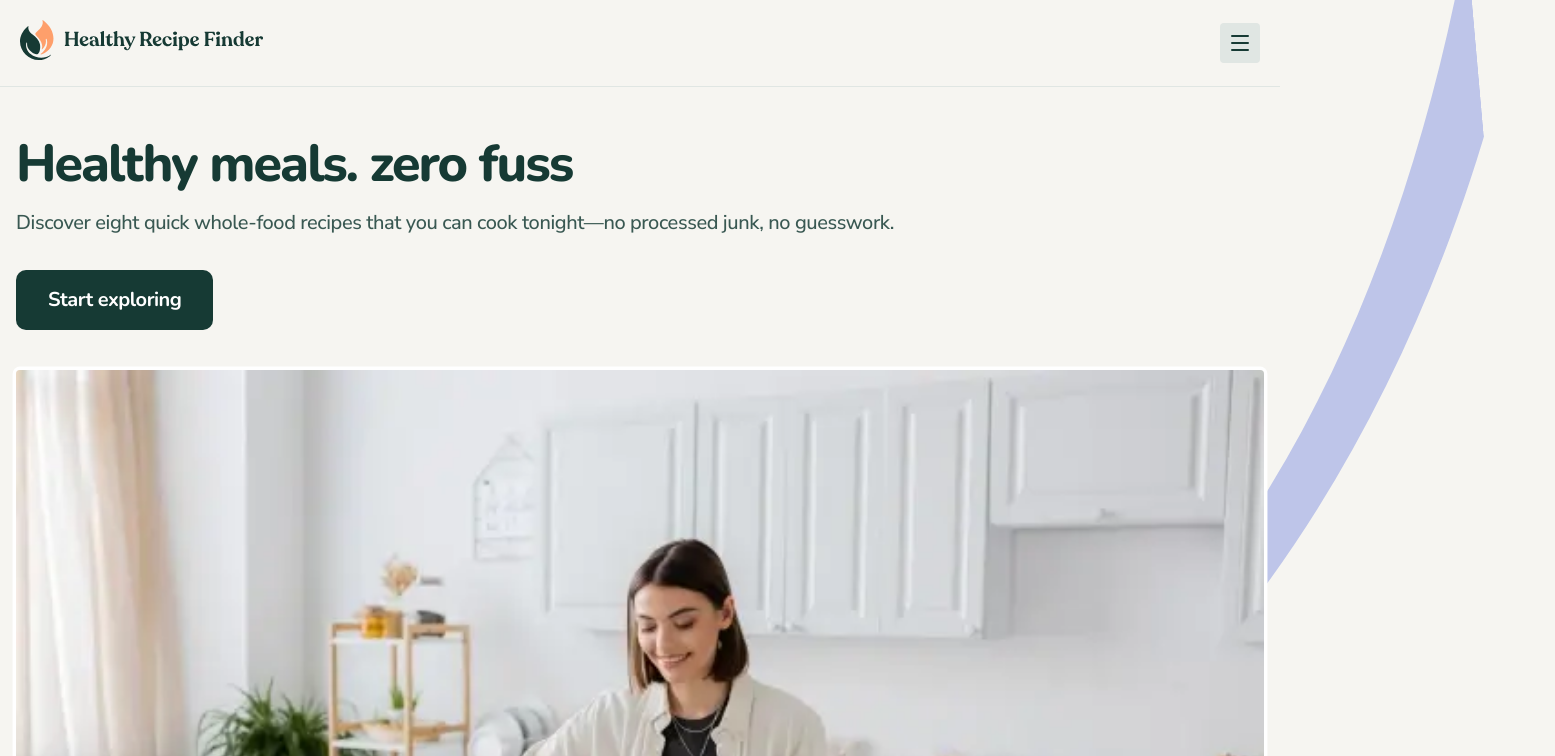
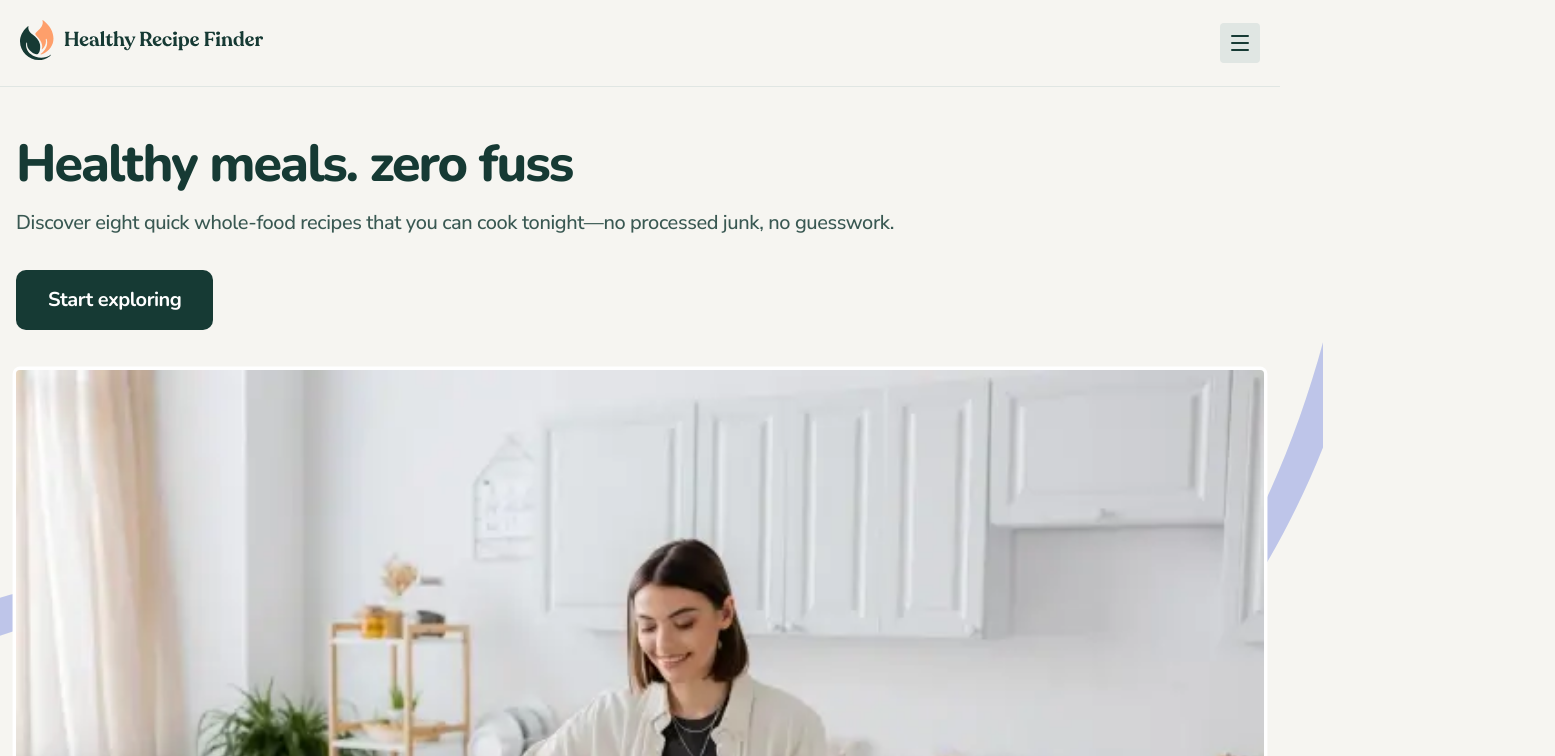
Before and after one commit to niiquash/recipe-finder, a React (Vite) app: page / in a window 1280 px wide. Shown: the top 756 px of the page, 1555 px wide, since content can reach past the window. Built offline with nearby package versions, Linux system fonts and the light colour scheme.

Commit message:
- Bug fixes

```diff
--- a/src/pages/home-page/HomePage.css
+++ b/src/pages/home-page/HomePage.css
@@ -64,11 +64,11 @@
 
 .hero-squiggle {
   position: absolute;
-  width: 200%;
-  left: -80%;
+  width: 106%;
+  left: -16px;
   right: -16px;
-  bottom: 5%;
-  transform: rotate(-5deg);
+  bottom: 30%;
+  transform: rotate(0deg);
   z-index: -9;
 }
 
@@ -186,6 +186,7 @@
   line-height: 150%;
   letter-spacing: -0.4px;
   color: #395852;
+  padding: 0 16px;
 }
 
 .action-button {
--- a/src/pages/home-page/HomePage.jsx
+++ b/src/pages/home-page/HomePage.jsx
@@ -87,7 +87,9 @@ const HomePage = () => {
       </section>
       <section className="action-section">
         <h2>Ready to cook smarter?</h2>
-        <p>Hit the button, pick the table&#8212;fast.</p>
+        <p>
+          Hit the button, pick a recipe, and get dinner on the table&#8212;fast.
+        </p>
         <Link to="/recipes" className="action-button">
           Browse recipes
         </Link>
```
